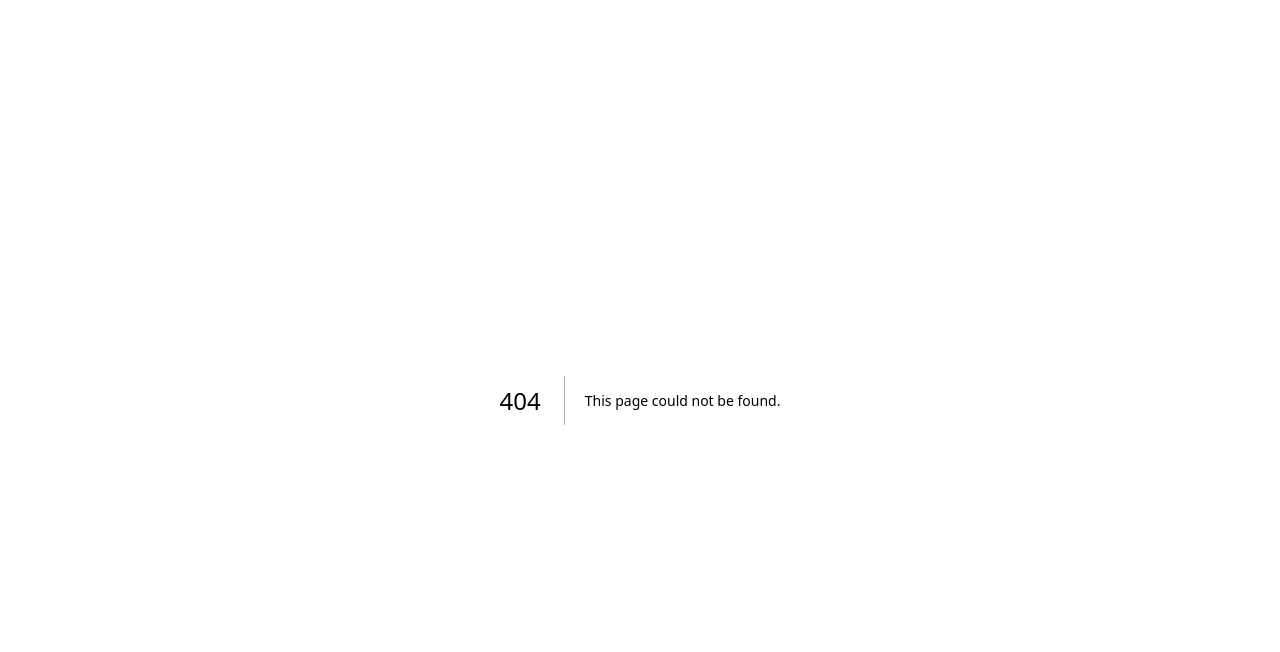
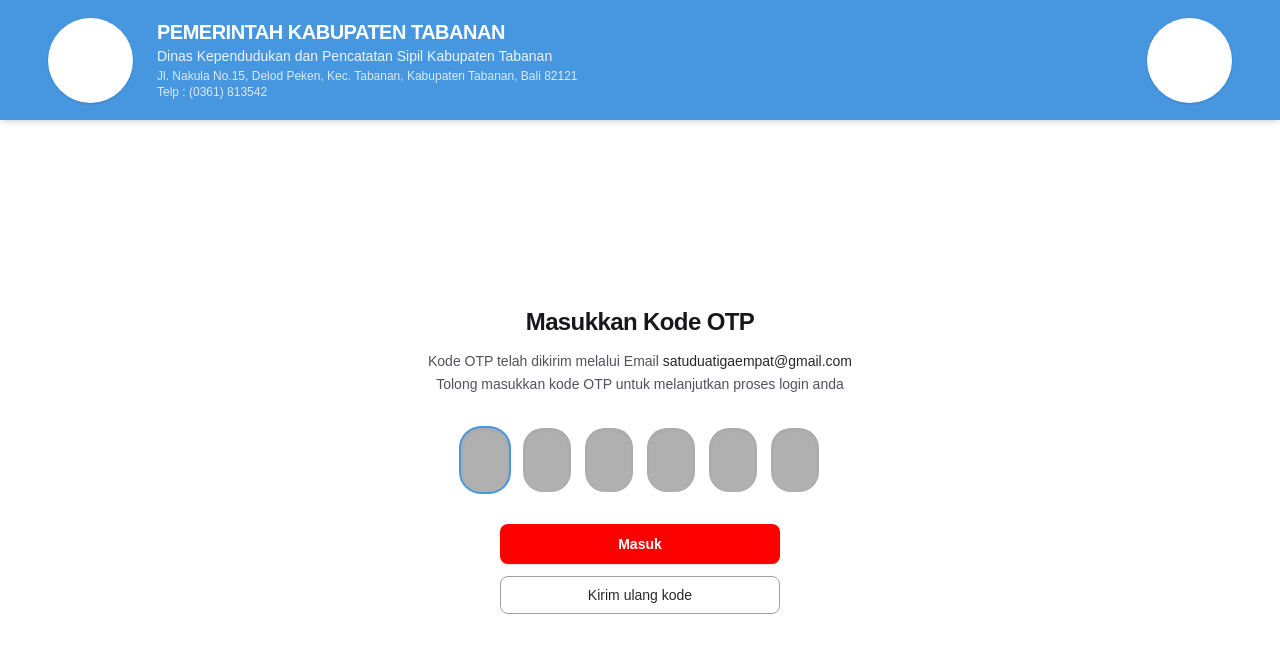
Before and after one commit to dekana576/project-magang-instiki, a Next.js app: page /otp in a window 1280 px wide. Before the commit this address had no page. Shown: the top 652 px of the page. Built offline with nearby package versions, Linux system fonts and the light colour scheme.

Commit message:
Merge update dari yovan, TopBar dan tambahkan fitur halaman OTP

```diff
--- /dev/null
+++ b/src/app/otp/page.tsx
@@ -0,0 +1,5 @@
+import OtpPage from "@/components/pages/OtpPage";
+
+export default function Page() {
+  return <OtpPage />;
+}
--- a/src/app/page.tsx
+++ b/src/app/page.tsx
@@ -1,69 +1,5 @@
-import Image from "next/image";
+import { redirect } from "next/navigation";
 
 export default function Home() {
-  return (
-    <div className="flex flex-col flex-1 items-center justify-center bg-zinc-50 font-sans dark:bg-black">
-      <main className="flex flex-1 w-full max-w-3xl flex-col items-center justify-between py-32 px-16 bg-white dark:bg-black sm:items-start">
-        <Image
-          className="dark:invert h-5 w-[100px]"
-          src="/next.svg"
-          alt="Next.js logo"
-          width={100}
-          height={20}
-          priority
-        />
-        <div className="flex flex-col items-center gap-6 text-center sm:items-start sm:text-left">
-          <h1 className="max-w-xs text-3xl font-semibold leading-10 tracking-tight text-black dark:text-zinc-50">
-            To get started, edit the{" "}
-            <code className="rounded bg-black/[.06] px-1.5 py-0.5 font-mono text-[0.9em] dark:bg-white/[.08]">
-              page.tsx
-            </code>{" "}
-            file.
-          </h1>
-          <p className="max-w-md text-lg leading-8 text-zinc-600 dark:text-zinc-400">
-            Looking for a starting point or more instructions? Head over to{" "}
-            <a
-              href="https://vercel.com/templates?framework=next.js&utm_source=create-next-app&utm_medium=appdir-template-tw&utm_campaign=create-next-app"
-              className="font-medium text-zinc-950 dark:text-zinc-50"
-            >
-              Templates
-            </a>{" "}
-            or the{" "}
-            <a
-              href="https://nextjs.org/learn?utm_source=create-next-app&utm_medium=appdir-template-tw&utm_campaign=create-next-app"
-              className="font-medium text-zinc-950 dark:text-zinc-50"
-            >
-              Learning
-            </a>{" "}
-            center.
-          </p>
-        </div>
-        <div className="flex flex-col gap-4 text-base font-medium sm:flex-row">
-          <a
-            className="flex h-12 w-full items-center justify-center gap-2 rounded-full bg-foreground px-5 text-background transition-colors hover:bg-[#383838] dark:hover:bg-[#ccc] md:w-[158px]"
-            href="https://vercel.com/new?utm_source=create-next-app&utm_medium=appdir-template-tw&utm_campaign=create-next-app"
-            target="_blank"
-            rel="noopener noreferrer"
-          >
-            <Image
-              className="dark:invert h-[14px] w-4"
-              src="/vercel.svg"
-              alt="Vercel logomark"
-              width={16}
-              height={14}
-            />
-            Deploy Now
-          </a>
-          <a
-            className="flex h-12 w-full items-center justify-center rounded-full border border-solid border-black/[.08] px-5 transition-colors hover:border-transparent hover:bg-black/[.04] dark:border-white/[.145] dark:hover:bg-[#1a1a1a] md:w-[158px]"
-            href="https://nextjs.org/docs?utm_source=create-next-app&utm_medium=appdir-template-tw&utm_campaign=create-next-app"
-            target="_blank"
-            rel="noopener noreferrer"
-          >
-            Documentation
-          </a>
-        </div>
-      </main>
-    </div>
-  );
+  redirect("/register");
 }
--- a/src/components/fragments/TopBar.tsx
+++ b/src/components/fragments/TopBar.tsx
@@ -1,13 +1,10 @@
-import React from "react";
-
 export default function TopBar() {
   return (
     <header className="w-full min-h-[90px] sm:min-h-[110px] md:min-h-[120px] bg-[#4696E0] flex items-center justify-between px-4 sm:px-8 md:px-12 py-3 sm:py-4 shadow-md">
-      {/* Sisi Kiri: Lingkaran dan Teks Instansi */}
+      {/* Sisi Kiri: Lingkaran dan Teks */}
       <div className="flex items-center gap-3 sm:gap-6">
         {/* Lingkaran Kiri */}
         <div className="w-[52px] h-[52px] sm:w-[70px] sm:h-[70px] md:w-[85px] md:h-[85px] rounded-full bg-white shrink-0 shadow-sm" />
-
         {/* Teks Header */}
         <div className="flex flex-col text-white">
           <h1 className="text-xs sm:text-base md:text-xl font-bold tracking-tight uppercase leading-snug">
--- /dev/null
+++ b/src/components/pages/OtpPage.tsx
@@ -0,0 +1,90 @@
+"use client";
+
+import React, { useRef, useEffect } from "react";
+import TopBar from "@/components/fragments/TopBar";
+
+export default function OtpPage() {
+  const inputRefs = useRef<(HTMLInputElement | null)[]>([]);
+
+  // Langsung fokus ke kotak pertama baru masuk
+  useEffect(() => {
+    inputRefs.current[0]?.focus();
+  }, []);
+
+  // Pindah otomatis ke kotak berikutnya saat angka diketik
+  const handleInput = (index: number, e: React.FormEvent<HTMLInputElement>) => {
+    const value = e.currentTarget.value;
+    if (value && index < 5) {
+      inputRefs.current[index + 1]?.focus();
+    }
+  };
+
+  // Kembali otomatis ke kotak sebelumnya saat tekan Backspace
+  const handleKeyDown = (index: number, e: React.KeyboardEvent<HTMLInputElement>) => {
+    if (e.key === "Backspace" && !e.currentTarget.value && index > 0) {
+      inputRefs.current[index - 1]?.focus();
+    }
+  };
+
+  return (
+    <div className="min-h-screen bg-white flex flex-col">
+      {/* Top Bar */}
+      <TopBar />
+
+      {/* Konten OTP */}
+      <main className="flex-1 flex flex-col items-center justify-center px-4 py-12">
+        <div className="w-full max-w-lg flex flex-col items-center text-center">
+          {/* Judul */}
+          <h1 className="text-xl sm:text-2xl font-bold text-zinc-900 tracking-tight mb-3">
+            Masukkan Kode OTP
+          </h1>
+
+          {/* Deskripsi */}
+          <p className="text-xs sm:text-sm text-zinc-600 leading-relaxed max-w-md mb-8">
+            Kode OTP telah dikirim melalui Email{" "}
+            <span className="text-zinc-800 font-medium">satuduatigaempat@gmail.com</span>
+            <br />
+            Tolong masukkan kode OTP untuk melanjutkan proses login anda
+          </p>
+
+          {/* Form OTP (Bisa otomatis pindah kotak) */}
+          <form className="flex flex-col items-center w-full">
+            <div className="flex items-center justify-center gap-2.5 sm:gap-3.5 mb-8">
+              {[...Array(6)].map((_, index) => (
+                <input
+                  key={index}
+                  ref={(el) => {
+                    inputRefs.current[index] = el;
+                  }}
+                  type="text"
+                  maxLength={1}
+                  autoFocus={index === 0}
+                  onInput={(e) => handleInput(index, e)}
+                  onKeyDown={(e) => handleKeyDown(index, e)}
+                  className="w-10 sm:w-12 h-14 sm:h-16 rounded-[16px] sm:rounded-[20px] bg-[#B0B0B0] text-center text-xl sm:text-2xl font-bold text-zinc-900 focus:outline-none focus:ring-2 focus:ring-[#4696E0] shadow-inner"
+                />
+              ))}
+            </div>
+
+            {/* Tombol Aksi */}
+            <div className="flex flex-col items-center gap-3 w-full max-w-[280px]">
+              <button
+                type="button"
+                className="w-full py-2.5 px-6 bg-[#FF0000] hover:bg-[#E60000] text-white text-sm font-semibold rounded-lg shadow-sm transition active:scale-[0.98] cursor-pointer"
+              >
+                Masuk
+              </button>
+
+              <button
+                type="button"
+                className="w-full py-2 px-6 bg-white hover:bg-zinc-50 border border-zinc-400 text-zinc-800 text-sm font-medium rounded-lg transition active:scale-[0.98] cursor-pointer"
+              >
+                Kirim ulang kode
+              </button>
+            </div>
+          </form>
+        </div>
+      </main>
+    </div>
+  );
+}
--- a/src/components/pages/RegisterPage.tsx
+++ b/src/components/pages/RegisterPage.tsx
@@ -2,12 +2,14 @@ import TopBar from "@/components/fragments/TopBar";
 
 export default function RegisterPage() {
   return (
-    <main>
+    <div className="min-h-screen bg-white flex flex-col items-center">
+
       <TopBar />
-      {/* Konten halaman register Anda */}
-      <div className="p-6">
-        <h1 className="text-2xl font-bold"></h1>
+      {/* isi disini form nya : contoh */}
+      <div className="flex items-center justify-center flex-1">
+        <h1 className="text-2xl font-bold text-zinc-800">Register Page</h1>
       </div>
-    </main>
+
+    </div>
   );
 }
```
